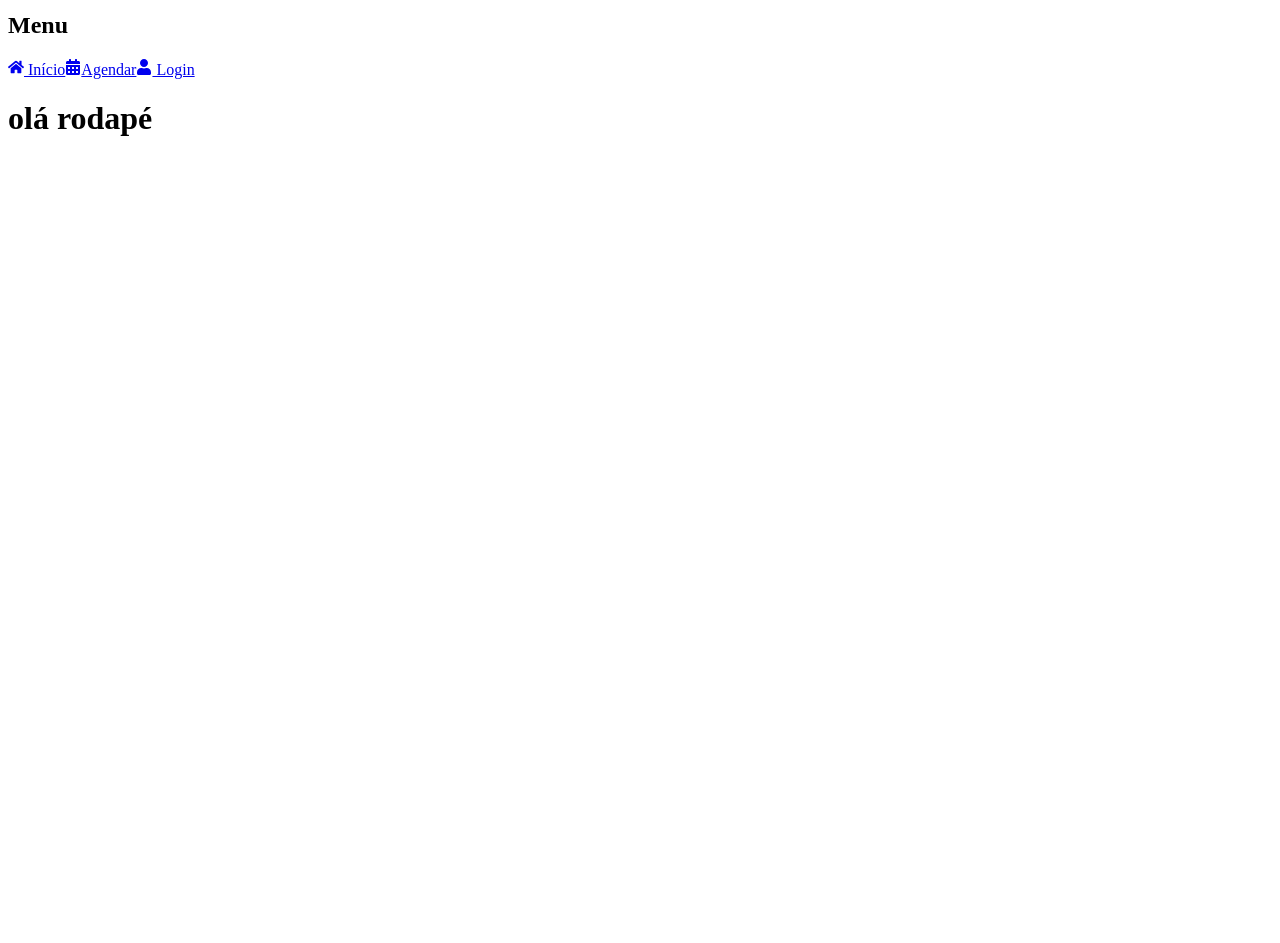
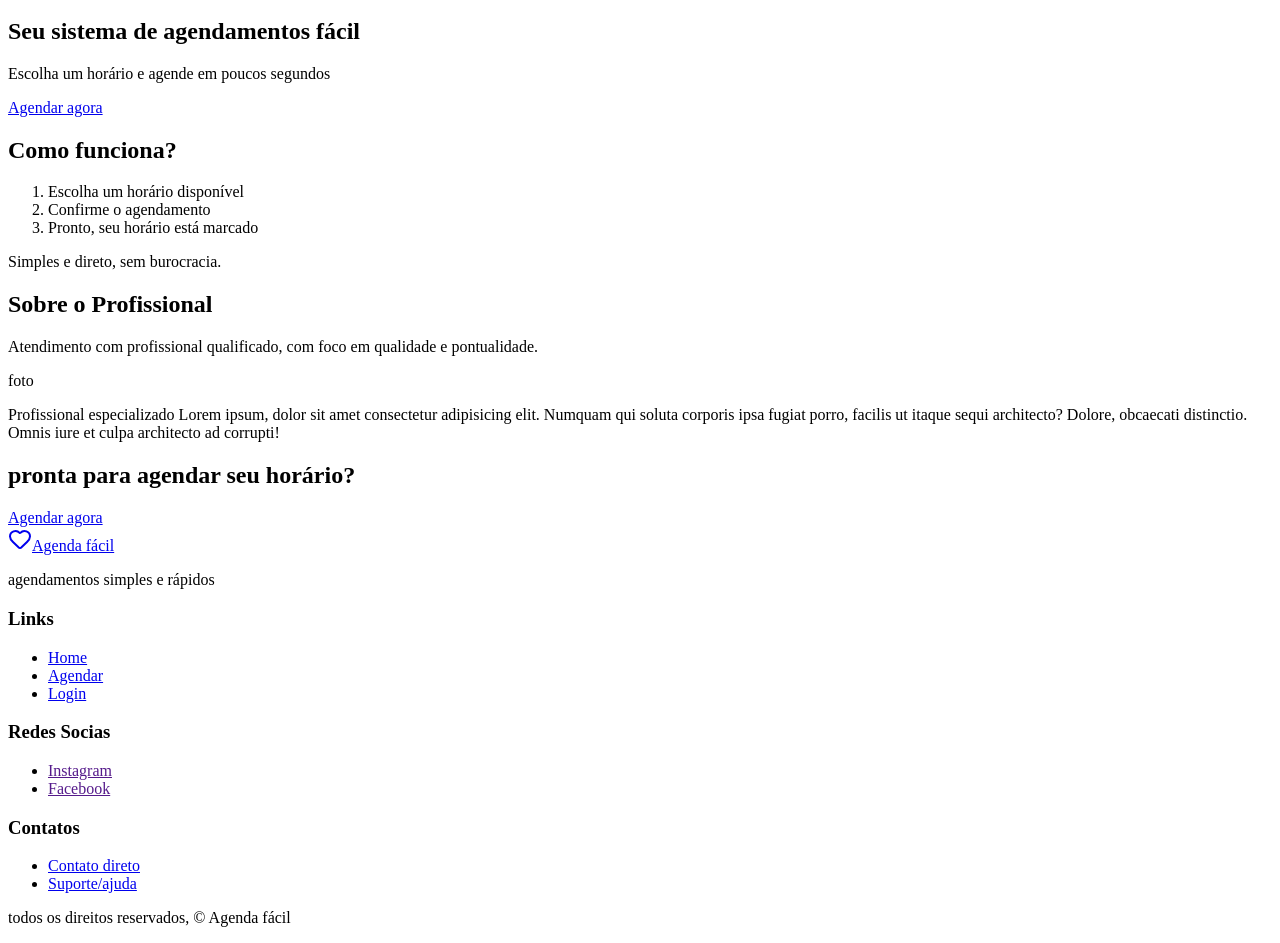
Before and after one commit to DiogoIV/Agendamentos, a React (Vite) app: page / in a window 1280 px wide. Shown: the part 162-1105 px from the top of the page. Before the commit the page ends 800 px from the top, so only its background shows below. Built offline with nearby package versions, Linux system fonts and the light colour scheme; the HTML template or start-up script is replaced by a standard one.

Commit message:
set
Conteúdo do main, e do footer

```diff
--- a/src/components/Footer.jsx
+++ b/src/components/Footer.jsx
@@ -1,9 +1,62 @@
+import { Heart } from "lucide-react"
+import { Link } from "react-router-dom"
+function Footer() {
+    return (
+        <footer>
+            <section>
+                <Link to="/">
+                        <Heart />
+                        Agenda fácil
+
+                </Link>
+
+                <p>
+                    agendamentos simples e rápidos
+                </p>
+
+            </section>
 
 
-function Footer() {
-    return(
-        <footer>
-            <h1 className="">olá rodapé</h1>
+            <section>
+                <h3>Links</h3>
+                <ul>
+
+                    <li><Link to="/">Home</Link></li>
+                    <li><Link to="/agendar">Agendar</Link></li>
+                    <li><Link to="/login">Login</Link></li>
+
+                </ul>
+            </section>
+
+            <section>
+                <h3>Redes Socias</h3>
+                <ul>
+
+                    <li><a href="">Instagram</a></li>
+                    <li><a href="">Facebook</a></li>
+
+
+                </ul>
+            </section>
+
+            <section>
+                <h3>Contatos</h3>
+                <ul>
+
+                    <li>
+                        <a href="#">Contato direto</a>
+                    </li>
+
+                    <li><Link to="">Suporte/ajuda</Link></li>
+
+
+                </ul>
+            </section>
+
+            <section>
+                <p>todos os direitos reservados, © Agenda fácil</p>
+            </section>
+
         </footer>
     )
 }
--- a/src/components/Header.jsx
+++ b/src/components/Header.jsx
@@ -15,9 +15,9 @@ function Header() {
         bg-[var(--color-primary)]  text-[var(--color-secondary)] text-base ">
 
             <Link to="/" >
-                <h1 className="flex items-center gap-2 text-xl font-bold  ">
+                <span className="flex items-center gap-2 text-xl font-bold  ">
                     <Heart size={41} /> Agenda fácil
-                </h1>
+                </span>
             </Link>
 
             <button className="md:hidden"
--- a/src/pages/Home.jsx
+++ b/src/pages/Home.jsx
@@ -1,8 +1,62 @@
-
+import { Link } from "react-router-dom"
 
 
 function Home() {
+    return (
+        <>
+            {/*sessão hero*/}
+            <section>
+                <h1>
+                    Seu sistema de agendamentos fácil
+                </h1>
 
+                <p>
+                    Escolha um horário e agende em poucos segundos
+                </p>
+
+                <Link to="/agendar">
+                    Agendar agora
+                </Link>
+            </section>
+
+            {/* sessão explicação*/}
+
+            <section>
+
+                <h2>Como funciona?</h2>
+
+                <ol>
+                    <li>Escolha um horário disponível</li>
+                    <li>Confirme o agendamento</li>
+                    <li>Pronto, seu horário está marcado</li>
+                </ol>
+
+                <p>Simples e direto, sem burocracia.</p>
+            </section>
+
+            {/* sessão profissional*/}
+            <section>
+                <h2>Sobre o Profissional</h2>
+
+                <p>Atendimento com profissional qualificado, com foco em qualidade e pontualidade.</p>
+
+                foto
+                <p>
+                    Profissional especializado Lorem ipsum, dolor sit amet consectetur adipisicing elit. Numquam qui soluta corporis ipsa fugiat porro, facilis ut itaque sequi architecto? Dolore, obcaecati distinctio. Omnis iure et culpa architecto ad corrupti!
+                </p>
+            </section>
+
+            {/*Chamada final*/}
+
+            <section>
+                <h2>pronta para agendar seu horário?</h2>
+
+                <Link to="/agendar">
+                    Agendar agora
+                </Link>
+            </section>
+        </>
+    )
 }
 
 export default Home
```
